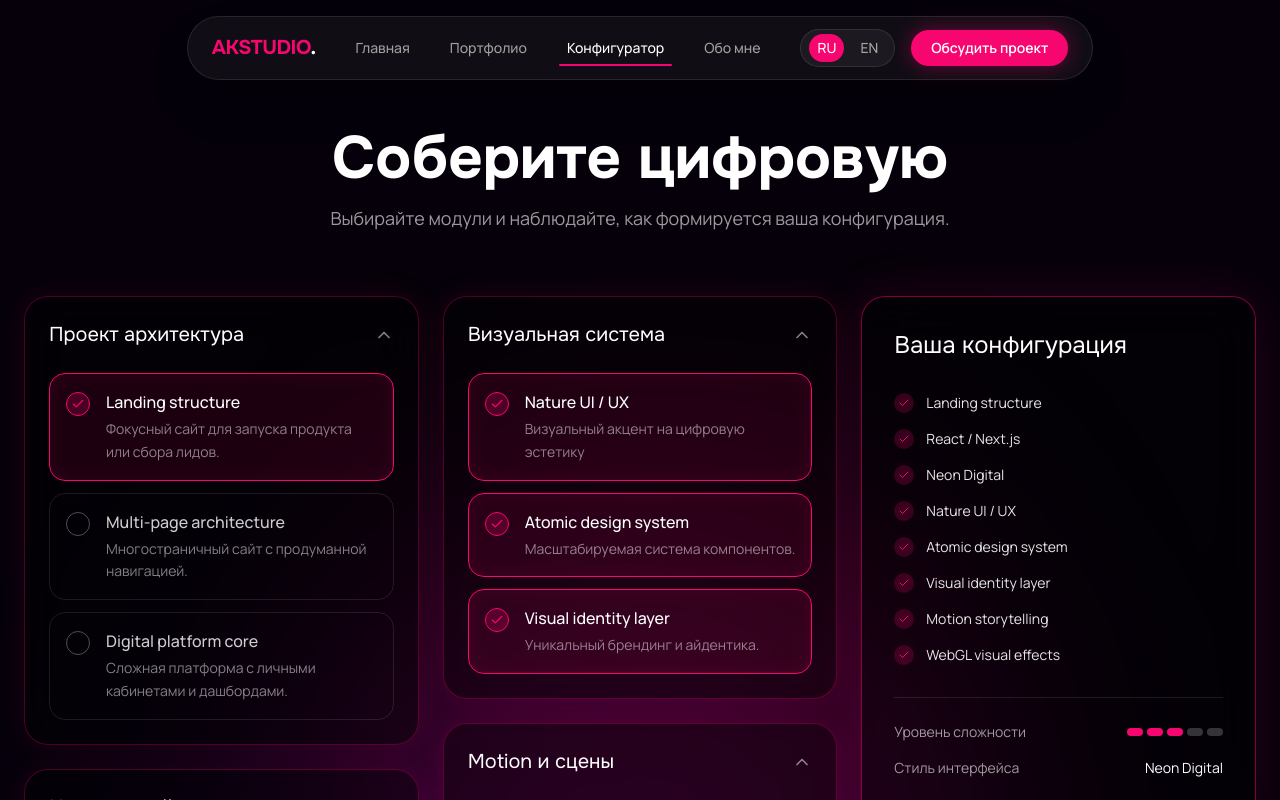
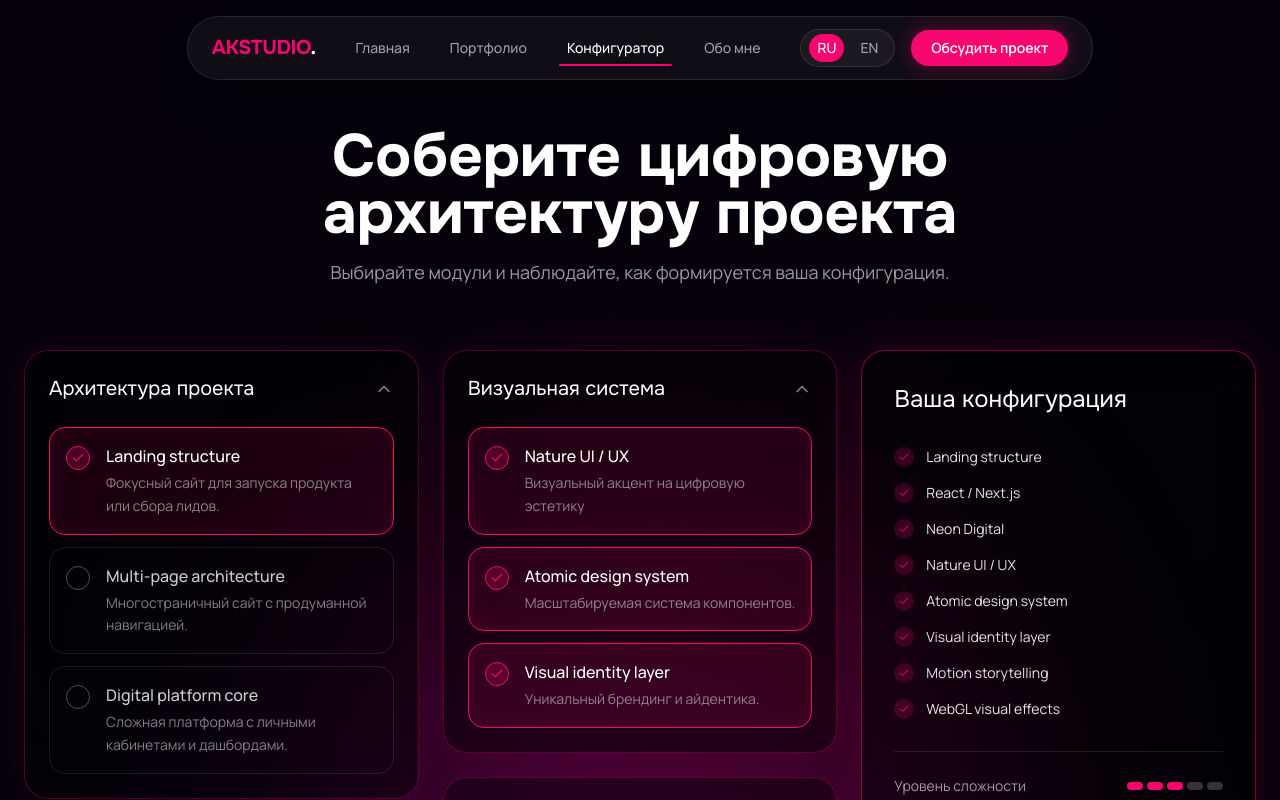
Before and after one commit to stockholm1337z/akstudio, a React (Vite) app: page /pricing in a window 1280 px wide. Shown: the top 800 px of the page. Built offline with nearby package versions, Linux system fonts and the light colour scheme.

Commit message:
Add files via upload

```diff
--- a/src/contexts/LanguageContext.tsx
+++ b/src/contexts/LanguageContext.tsx
@@ -169,14 +169,14 @@ export const translations: Record<Language, Record<string, string>> = {
     'pricing.config.title1': 'Соберите цифровую',
     'pricing.config.title2': 'архитектуру проекта',
     'pricing.config.desc': 'Выбирайте модули и наблюдайте, как формируется ваша конфигурация.',
-    'pricing.config.arch': 'Проект архитектура',
+    'pricing.config.arch': 'Архитектура проекта',
     'pricing.config.arch.landing': 'Landing structure',
     'pricing.config.arch.landing.desc': 'Фокусный сайт для запуска продукта или сбора лидов.',
     'pricing.config.arch.multi': 'Multi-page architecture',
     'pricing.config.arch.platform': 'Digital platform core',
-    'pricing.config.eng': 'Инженерный арт',
+    'pricing.config.eng': 'Инженерный стек',
     'pricing.config.eng.react': 'React / Next.js',
-    'pricing.config.eng.react.desc': 'Гибкая архитектура с современными технологиями',
+    'pricing.config.eng.react.desc': 'Гибкая архитектура с современными технологиями.',
     'pricing.config.eng.api': 'API Integrations',
     'pricing.config.mode': 'Project mode',
     'pricing.config.mode.minimal': 'Minimal',
@@ -415,15 +415,15 @@ export const translations: Record<Language, Record<string, string>> = {
     // Configurator
     'pricing.config.title1': 'Build your digital',
     'pricing.config.title2': 'project architecture',
-    'pricing.config.desc': 'Choose modules and watch your configuration take shape.',
+    'pricing.config.desc': 'Choose modules and watch how your configuration takes shape.',
     'pricing.config.arch': 'Project architecture',
     'pricing.config.arch.landing': 'Landing structure',
     'pricing.config.arch.landing.desc': 'Focused site for product launch or lead generation.',
     'pricing.config.arch.multi': 'Multi-page architecture',
     'pricing.config.arch.platform': 'Digital platform core',
-    'pricing.config.eng': 'Engineering art',
+    'pricing.config.eng': 'Engineering stack',
     'pricing.config.eng.react': 'React / Next.js',
-    'pricing.config.eng.react.desc': 'Flexible architecture with modern technologies',
+    'pricing.config.eng.react.desc': 'Flexible architecture built with modern technologies.',
     'pricing.config.eng.api': 'API integrations',
     'pricing.config.mode': 'Project mode',
     'pricing.config.mode.minimal': 'Minimal',
--- a/src/pages/Pricing.tsx
+++ b/src/pages/Pricing.tsx
@@ -276,7 +276,12 @@ export function Pricing() {
 
       <div className="max-w-[1400px] mx-auto relative z-10">
         <motion.div initial={{ opacity: 0, y: 20 }} animate={{ opacity: 1, y: 0 }} className="text-center mb-16">
-          <h1 className="text-4xl md:text-5xl lg:text-6xl font-display font-bold mb-4">{t("pricing.config.title1")}</h1>
+          <h1 className="text-4xl md:text-5xl lg:text-6xl font-display font-bold mb-4 leading-[0.95]">
+            <span className="block">{t("pricing.config.title1")}</span>
+            {t("pricing.config.title2") !== "pricing.config.title2" && (
+              <span className="block">{t("pricing.config.title2")}</span>
+            )}
+          </h1>
           <p className="text-lg text-white/60 max-w-2xl mx-auto">{t("pricing.config.desc")}</p>
         </motion.div>
 
```
